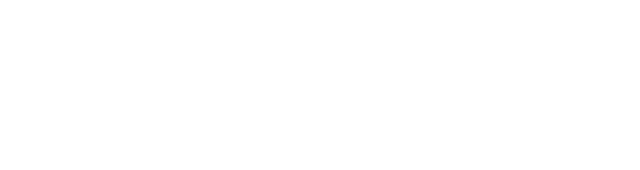
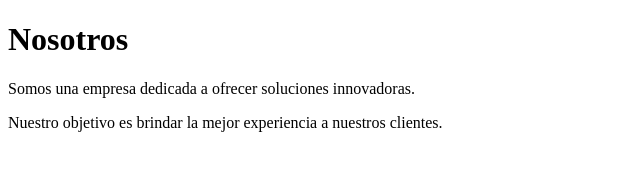
Before and after one commit to CarlangasBeja/fisei, a plain HTML site: page nosotros.html in a window 1280 px wide. Shown: the whole page, without its empty margins (0-640 px from the left). Drawn offline with Linux system fonts and the light colour scheme.

```diff
--- a/nosotros.html
+++ b/nosotros.html
@@ -1,5 +1,13 @@
-<html>
-  <head>
-    <title> Nosotros</title>
-  </head>
+<!DOCTYPE html>
+<html lang="es">
+<head>
+    <meta charset="UTF-8">
+    <meta name="viewport" content="width=device-width, initial-scale=1.0">
+    <title>Nosotros</title>
+</head>
+<body>
+    <h1>Nosotros</h1>
+    <p>Somos una empresa dedicada a ofrecer soluciones innovadoras.</p>
+    <p>Nuestro objetivo es brindar la mejor experiencia a nuestros clientes.</p>
+</body>
 </html>
```
